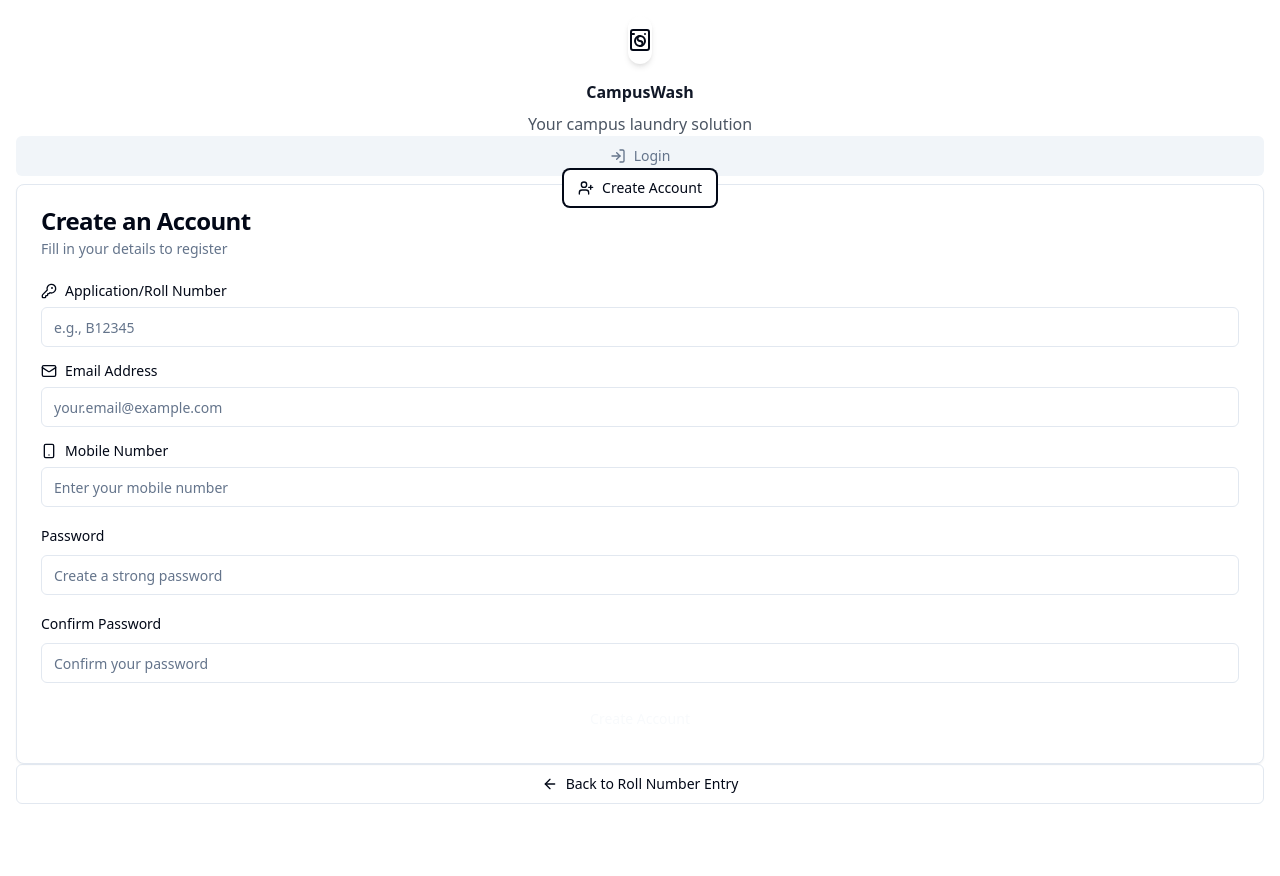
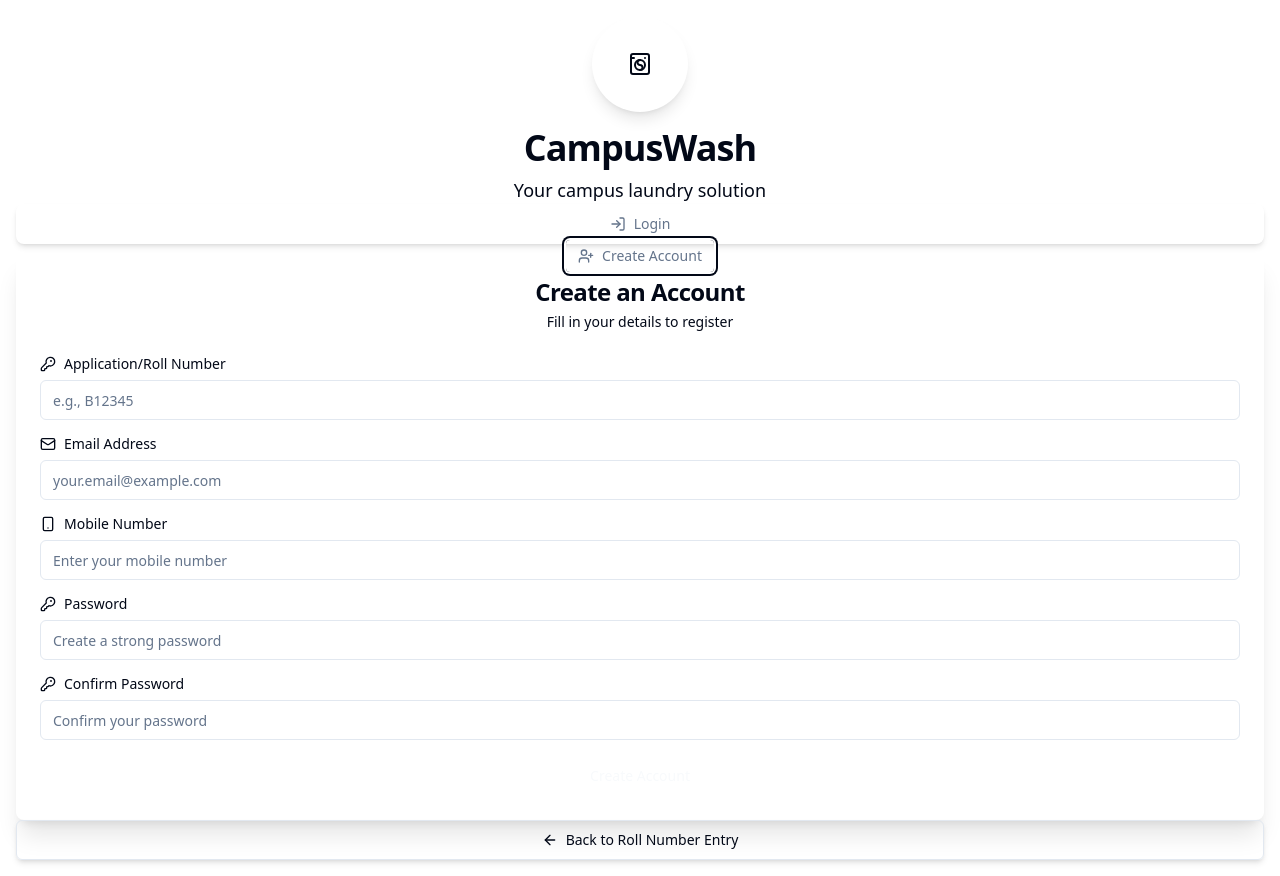
Before and after one commit to Tharun212/laundry, a React (Vite) app: page /login in a window 1280 px wide. Both pictures are taken after typing "Sample", "Sample123" into the empty fields and a click on the tab "Create Account". Before the commit the page ends 820 px from the top, so only its background shows below. Built offline with nearby package versions, Linux system fonts and the light colour scheme.

Commit message:
Investigate login page changes
The prompt indicates that there are no visible changes on the login page. This commit investigates the issue.

```diff
--- a/src/pages/Login.jsx
+++ b/src/pages/Login.jsx
@@ -98,38 +98,40 @@ const Login = () => {
   };
 
   return (
-    <div className="min-h-screen flex flex-col items-center justify-center bg-gradient-to-br from-blue-50 via-indigo-50 to-purple-50 p-4">
+    <div className="min-h-screen flex flex-col items-center justify-center bg-gradient-to-br from-indigo-100 via-purple-50 to-blue-100 p-4">
       <div className="w-full max-w-md">
         <div className="text-center mb-6">
-          <div className="inline-flex justify-center items-center h-20 w-20 rounded-full bg-white shadow-md mb-4">
-            <WashingMachine className="h-12 w-12 text-indigo-600" />
+          <div className="inline-flex justify-center items-center h-24 w-24 rounded-full bg-white shadow-lg mb-4 animate-bounce">
+            <WashingMachine className="h-14 w-14 text-indigo-600" />
           </div>
-          <h1 className="text-3xl font-bold text-gray-900">CampusWash</h1>
-          <p className="mt-2 text-gray-600">Your campus laundry solution</p>
+          <h1 className="text-4xl font-bold text-indigo-800 tracking-tight">CampusWash</h1>
+          <p className="mt-2 text-lg text-indigo-600 font-medium">Your campus laundry solution</p>
         </div>
 
         <Tabs defaultValue="login" value={activeTab} onValueChange={setActiveTab} className="w-full">
-          <TabsList className="grid w-full grid-cols-2 mb-6">
-            <TabsTrigger value="login" className="flex items-center gap-2">
+          <TabsList className="grid w-full grid-cols-2 mb-6 bg-white/60 backdrop-blur-sm p-1 rounded-lg shadow-md">
+            <TabsTrigger value="login" className="flex items-center gap-2 data-[state=active]:bg-indigo-600 data-[state=active]:text-white">
               <LogIn className="h-4 w-4" />
               <span>Login</span>
             </TabsTrigger>
-            <TabsTrigger value="signup" className="flex items-center gap-2">
+            <TabsTrigger value="signup" className="flex items-center gap-2 data-[state=active]:bg-indigo-600 data-[state=active]:text-white">
               <UserPlus className="h-4 w-4" />
               <span>Create Account</span>
             </TabsTrigger>
           </TabsList>
 
           <TabsContent value="login">
-            <Card>
-              <CardHeader>
-                <CardTitle>Welcome Back</CardTitle>
-                <CardDescription>Enter your credentials to access your account</CardDescription>
+            <Card className="border-0 shadow-xl bg-white/90 backdrop-blur-md">
+              <CardHeader className="space-y-1">
+                <CardTitle className="text-2xl text-center text-indigo-800">Welcome Back</CardTitle>
+                <CardDescription className="text-center text-indigo-600">
+                  Enter your credentials to access your account
+                </CardDescription>
               </CardHeader>
               <CardContent>
                 <form onSubmit={handleLoginSubmit} className="space-y-4">
                   <div className="space-y-2">
-                    <Label htmlFor="rollNumber" className="flex items-center gap-2">
+                    <Label htmlFor="rollNumber" className="flex items-center gap-2 text-indigo-700">
                       <KeyRound className="h-4 w-4" />
                       Roll Number
                     </Label>
@@ -141,12 +143,12 @@ const Login = () => {
                       value={loginData.rollNumber}
                       onChange={handleLoginChange}
                       placeholder="Enter your roll number"
-                      className="w-full"
+                      className="w-full border-indigo-200 focus:border-indigo-400"
                     />
                   </div>
 
                   <div className="space-y-2">
-                    <Label htmlFor="password" className="flex items-center gap-2">
+                    <Label htmlFor="password" className="flex items-center gap-2 text-indigo-700">
                       <KeyRound className="h-4 w-4" />
                       Password
                     </Label>
@@ -158,35 +160,39 @@ const Login = () => {
                       value={loginData.password}
                       onChange={handleLoginChange}
                       placeholder="Enter your password"
-                      className="w-full"
+                      className="w-full border-indigo-200 focus:border-indigo-400"
                     />
                   </div>
 
                   <Button
                     type="submit"
-                    className="w-full bg-indigo-600 hover:bg-indigo-700"
+                    className="w-full bg-indigo-600 hover:bg-indigo-700 transition-all duration-300 mt-4"
                     disabled={loading}
                   >
                     {loading ? "Logging in..." : "Login"}
                   </Button>
                 </form>
               </CardContent>
-              <CardFooter className="flex flex-col space-y-2">
-                <p className="text-sm text-center text-gray-500">Forgot your password? <button className="text-indigo-600 hover:underline">Reset it here</button></p>
+              <CardFooter className="flex flex-col space-y-2 border-t border-indigo-100 pt-4">
+                <p className="text-sm text-center text-indigo-600">
+                  Forgot your password? <button className="font-medium hover:underline">Reset it here</button>
+                </p>
               </CardFooter>
             </Card>
           </TabsContent>
 
           <TabsContent value="signup">
-            <Card>
-              <CardHeader>
-                <CardTitle>Create an Account</CardTitle>
-                <CardDescription>Fill in your details to register</CardDescription>
+            <Card className="border-0 shadow-xl bg-white/90 backdrop-blur-md">
+              <CardHeader className="space-y-1">
+                <CardTitle className="text-2xl text-center text-indigo-800">Create an Account</CardTitle>
+                <CardDescription className="text-center text-indigo-600">
+                  Fill in your details to register
+                </CardDescription>
               </CardHeader>
               <CardContent>
                 <form onSubmit={handleSignupSubmit} className="space-y-4">
                   <div className="space-y-2">
-                    <Label htmlFor="signup-rollNumber" className="flex items-center gap-2">
+                    <Label htmlFor="signup-rollNumber" className="flex items-center gap-2 text-indigo-700">
                       <KeyRound className="h-4 w-4" />
                       Application/Roll Number
                     </Label>
@@ -198,12 +204,12 @@ const Login = () => {
                       value={signupData.rollNumber}
                       onChange={handleSignupChange}
                       placeholder="e.g., B12345"
-                      className="w-full"
+                      className="w-full border-indigo-200 focus:border-indigo-400"
                     />
                   </div>
 
                   <div className="space-y-2">
-                    <Label htmlFor="email" className="flex items-center gap-2">
+                    <Label htmlFor="email" className="flex items-center gap-2 text-indigo-700">
                       <Mail className="h-4 w-4" />
                       Email Address
                     </Label>
@@ -215,12 +221,12 @@ const Login = () => {
                       value={signupData.email}
                       onChange={handleSignupChange}
                       placeholder="your.email@example.com"
-                      className="w-full"
+                      className="w-full border-indigo-200 focus:border-indigo-400"
                     />
                   </div>
 
                   <div className="space-y-2">
-                    <Label htmlFor="mobile" className="flex items-center gap-2">
+                    <Label htmlFor="mobile" className="flex items-center gap-2 text-indigo-700">
                       <Smartphone className="h-4 w-4" />
                       Mobile Number
                     </Label>
@@ -232,12 +238,15 @@ const Login = () => {
                       value={signupData.mobile}
                       onChange={handleSignupChange}
                       placeholder="Enter your mobile number"
-                      className="w-full"
+                      className="w-full border-indigo-200 focus:border-indigo-400"
                     />
                   </div>
 
                   <div className="space-y-2">
-                    <Label htmlFor="signup-password">Password</Label>
+                    <Label htmlFor="signup-password" className="flex items-center gap-2 text-indigo-700">
+                      <KeyRound className="h-4 w-4" />
+                      Password
+                    </Label>
                     <Input
                       id="signup-password"
                       name="password"
@@ -246,12 +255,15 @@ const Login = () => {
                       value={signupData.password}
                       onChange={handleSignupChange}
                       placeholder="Create a strong password"
-                      className="w-full"
+                      className="w-full border-indigo-200 focus:border-indigo-400"
                     />
                   </div>
 
                   <div className="space-y-2">
-                    <Label htmlFor="confirmPassword">Confirm Password</Label>
+                    <Label htmlFor="confirmPassword" className="flex items-center gap-2 text-indigo-700">
+                      <KeyRound className="h-4 w-4" />
+                      Confirm Password
+                    </Label>
                     <Input
                       id="confirmPassword"
                       name="confirmPassword"
@@ -260,13 +272,13 @@ const Login = () => {
                       value={signupData.confirmPassword}
                       onChange={handleSignupChange}
                       placeholder="Confirm your password"
-                      className="w-full"
+                      className="w-full border-indigo-200 focus:border-indigo-400"
                     />
                   </div>
 
                   <Button
                     type="submit"
-                    className="w-full bg-indigo-600 hover:bg-indigo-700"
+                    className="w-full bg-indigo-600 hover:bg-indigo-700 transition-all duration-300 mt-4"
                     disabled={loading}
                   >
                     {loading ? "Creating Account..." : "Create Account"}
@@ -279,7 +291,7 @@ const Login = () => {
 
         <Button
           variant="outline"
-          className="mt-6 w-full flex items-center justify-center gap-2 bg-white/80 backdrop-blur-sm"
+          className="mt-6 w-full flex items-center justify-center gap-2 bg-white/80 backdrop-blur-sm shadow-md hover:bg-white"
           onClick={() => navigate('/')}
         >
           <ArrowLeft className="h-4 w-4" /> Back to Roll Number Entry
```
